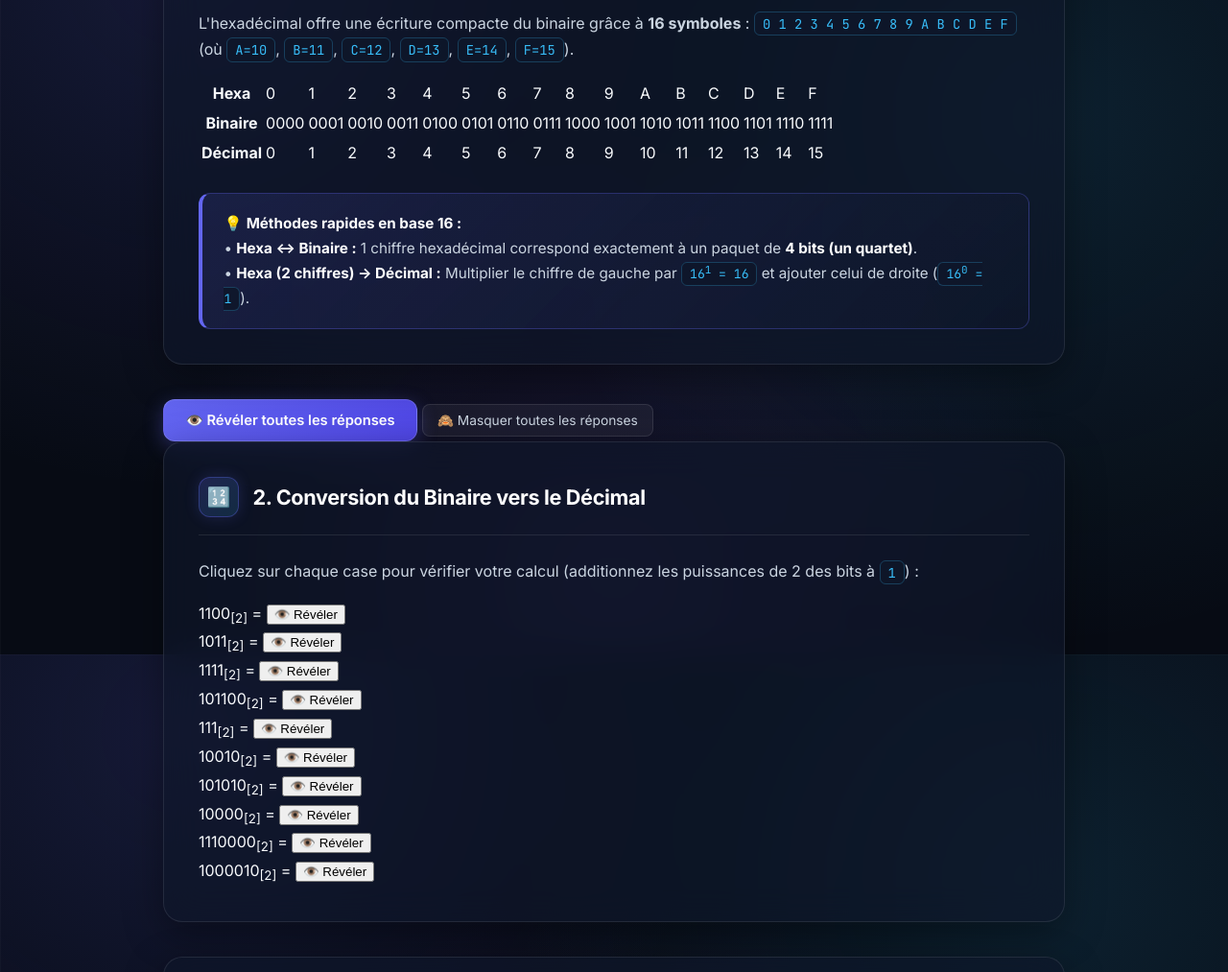
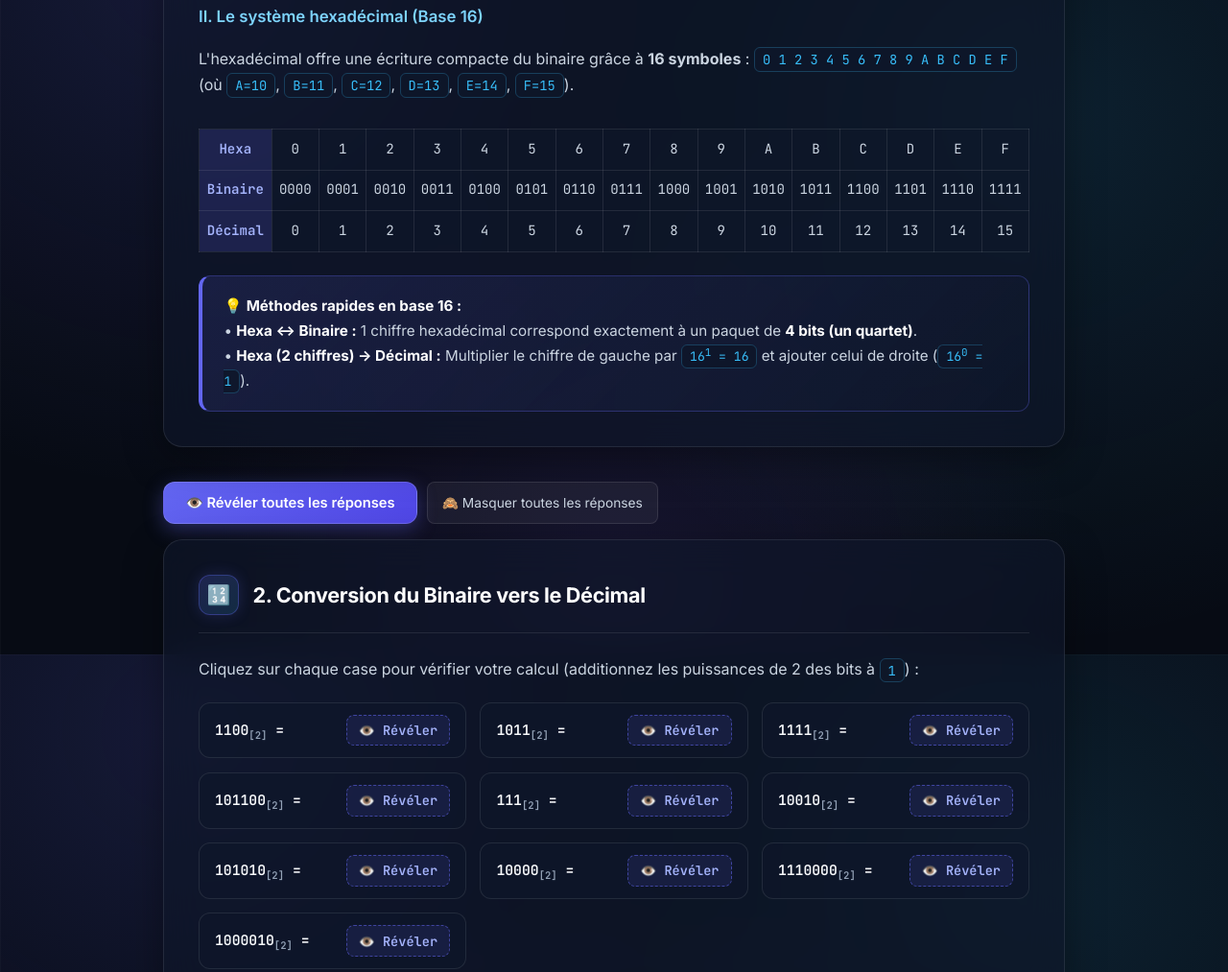
Before and after one commit to gfauveau/cours-visio, a plain HTML site: page seance-4.html in a window 1280 px wide. Shown: the part 918-1931 px from the top of the page at 96% size. Drawn offline with Linux system fonts and the light colour scheme.

Commit message:
Update style.css

```diff
--- a/style.css
+++ b/style.css
@@ -595,3 +595,96 @@ code {
     .navbar h1 { font-size: 1.7rem; }
     .box { padding: 1.4rem; }
 }
+/* --- CASES À CLIQUER (RÉPONSES INTERACTIVES) --- */
+.conv-grid {
+    display: grid;
+    grid-template-columns: repeat(auto-fill, minmax(265px, 1fr));
+    gap: 0.9rem;
+    margin-top: 1.25rem;
+}
+
+.conv-item {
+    display: flex;
+    align-items: center;
+    justify-content: space-between;
+    gap: 0.75rem;
+    background: rgba(15, 23, 42, 0.65);
+    border: 1px solid var(--glass-border);
+    border-radius: var(--radius-md);
+    padding: 0.75rem 1rem;
+    transition: border-color 0.2s ease;
+}
+
+.conv-item:hover {
+    border-color: rgba(99, 102, 241, 0.4);
+}
+
+.conv-question {
+    font-family: 'JetBrains Mono', monospace;
+    font-size: 0.92rem;
+    font-weight: 600;
+    color: var(--text-main);
+}
+
+.conv-question sub {
+    font-size: 0.72em;
+    color: #94a3b8;
+}
+
+.reveal-chip {
+    font-family: 'JetBrains Mono', monospace;
+    font-size: 0.85rem;
+    font-weight: 600;
+    padding: 0.4rem 0.75rem;
+    border-radius: 8px;
+    border: 1px dashed rgba(99, 102, 241, 0.55);
+    background: rgba(99, 102, 241, 0.12);
+    color: #a5b4fc;
+    cursor: pointer;
+    transition: all 0.2s ease;
+    text-align: right;
+}
+
+.reveal-chip:hover {
+    background: rgba(99, 102, 241, 0.25);
+    border-style: solid;
+    color: #ffffff;
+}
+
+.reveal-chip.revealed {
+    border: 1px solid rgba(16, 185, 129, 0.5);
+    background: rgba(16, 185, 129, 0.16);
+    color: #6ee7b7;
+    box-shadow: 0 0 15px rgba(16, 185, 129, 0.15);
+}
+
+.toolbar-actions {
+    display: flex;
+    gap: 0.6rem;
+    flex-wrap: wrap;
+    margin-bottom: 1rem;
+}
+
+.table-bases {
+    width: 100%;
+    border-collapse: collapse;
+    margin-top: 1rem;
+    font-family: 'JetBrains Mono', monospace;
+    font-size: 0.88rem;
+    text-align: center;
+}
+
+.table-bases th, .table-bases td {
+    padding: 0.55rem 0.4rem;
+    border: 1px solid var(--glass-border);
+}
+
+.table-bases th {
+    background: rgba(99, 102, 241, 0.18);
+    color: #a5b4fc;
+}
+
+.table-bases td {
+    background: rgba(15, 23, 42, 0.45);
+    color: var(--text-secondary);
+}
```
